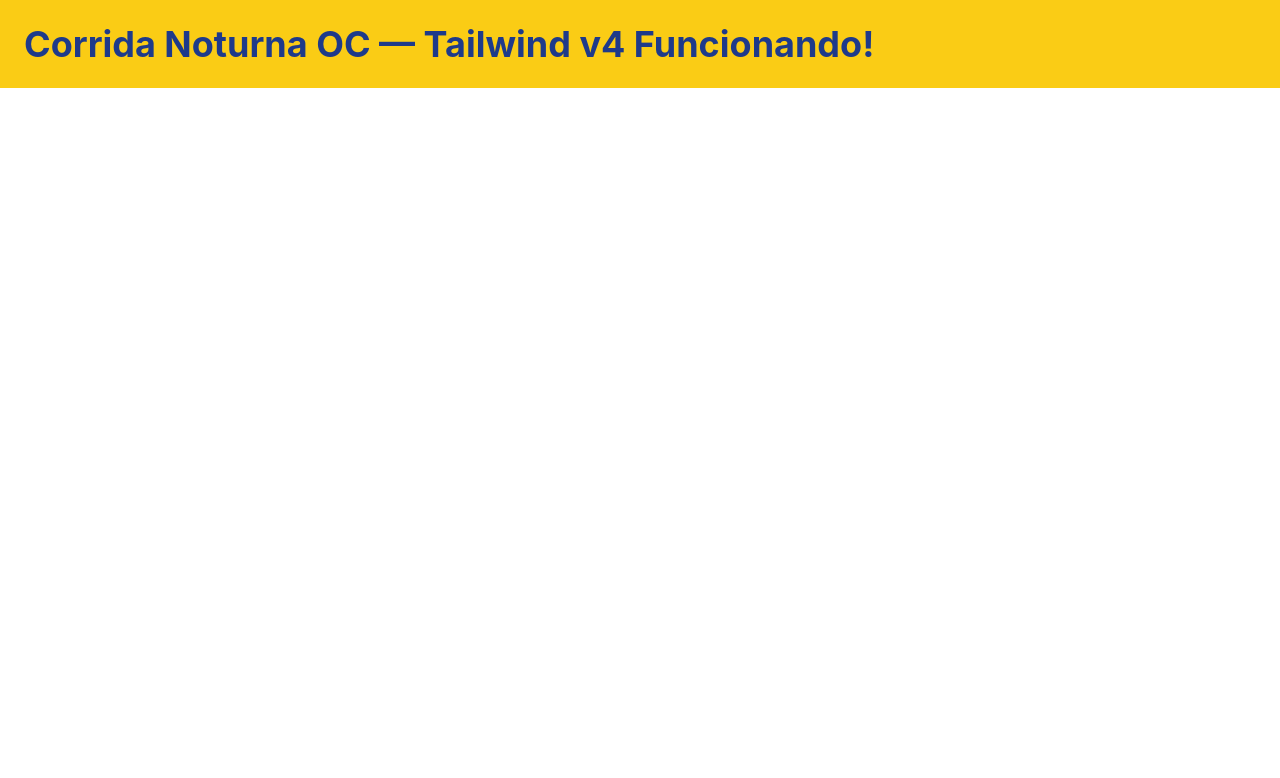
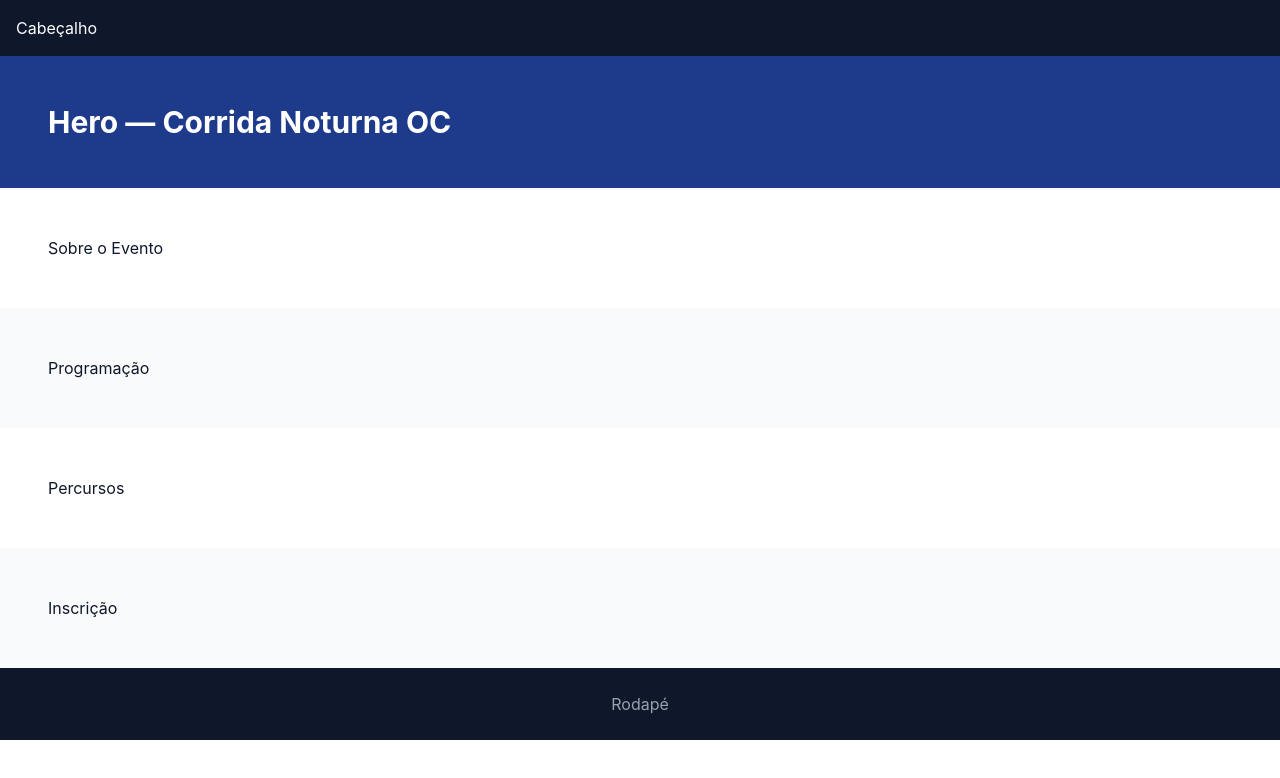
Before and after one commit to Isaa-moraes/lp-evento-isadora, a React (Vite) app: page / in a window 1280 px wide. Shown: the top 778 px of the page. Built offline with nearby package versions, Linux system fonts and the light colour scheme.

Commit message:
Etapa 2: Esqueleto das 7 seções criado e empilhado no App.jsx

```diff
--- a/src/App.jsx
+++ b/src/App.jsx
@@ -1,8 +1,24 @@
+import Cabecalho from './components/Cabecalho'
+import Hero from './components/Hero'
+import Sobre from './components/Sobre'
+import Programacao from './components/Programacao'
+import Atracoes from './components/Atracoes'
+import Inscricao from './components/Inscricao'
+import Rodape from './components/Rodape'
+
 function App() {
   return (
-    <h1 className="text-4xl font-bold text-primaria bg-destaque p-6">
-      Corrida Noturna OC — Tailwind v4 Funcionando!
-    </h1>
+    <>
+      <Cabecalho />
+      <main>
+        <Hero />
+        <Sobre />
+        <Programacao />
+        <Atracoes />
+        <Inscricao />
+      </main>
+      <Rodape />
+    </>
   )
 }
 
--- /dev/null
+++ b/src/components/Atracoes.jsx
@@ -0,0 +1,8 @@
+function Atracoes() {
+  return (
+    <section id="percursos" className="p-12 bg-white text-escura">
+      <h2>Percursos</h2>
+    </section>
+  )
+}
+export default Atracoes
--- /dev/null
+++ b/src/components/Cabecalho.jsx
@@ -0,0 +1,8 @@
+function Cabecalho() {
+  return (
+    <header className="bg-escura text-white p-4">
+      <h2>Cabeçalho</h2>
+    </header>
+  )
+}
+export default Cabecalho
--- /dev/null
+++ b/src/components/Hero.jsx
@@ -0,0 +1,9 @@
+function Hero() {
+  return (
+    <section id="inicio" className="bg-primaria text-white p-12">
+      {/* O Hero será o único lugar com h1 de acordo com o checklist de acessibilidade */}
+      <h1 className="text-3xl font-bold">Hero — Corrida Noturna OC</h1>
+    </section>
+  )
+}
+export default Hero
--- /dev/null
+++ b/src/components/Inscricao.jsx
@@ -0,0 +1,8 @@
+function Inscricao() {
+  return (
+    <section id="inscricao" className="p-12 bg-gray-50 text-escura">
+      <h2>Inscrição</h2>
+    </section>
+  )
+}
+export default Inscricao
--- /dev/null
+++ b/src/components/Programacao.jsx
@@ -0,0 +1,8 @@
+function Programacao() {
+  return (
+    <section id="programacao" className="p-12 bg-gray-50 text-escura">
+      <h2>Programação</h2>
+    </section>
+  )
+}
+export default Programacao
--- /dev/null
+++ b/src/components/Rodape.jsx
@@ -0,0 +1,8 @@
+function Rodape() {
+  return (
+    <footer className="bg-escura text-gray-400 p-6 text-center">
+      <h2>Rodapé</h2>
+    </footer>
+  )
+}
+export default Rodape
--- /dev/null
+++ b/src/components/Sobre.jsx
@@ -0,0 +1,8 @@
+function Sobre() {
+  return (
+    <section id="sobre" className="p-12 bg-white text-escura">
+      <h2>Sobre o Evento</h2>
+    </section>
+  )
+}
+export default Sobre
```
